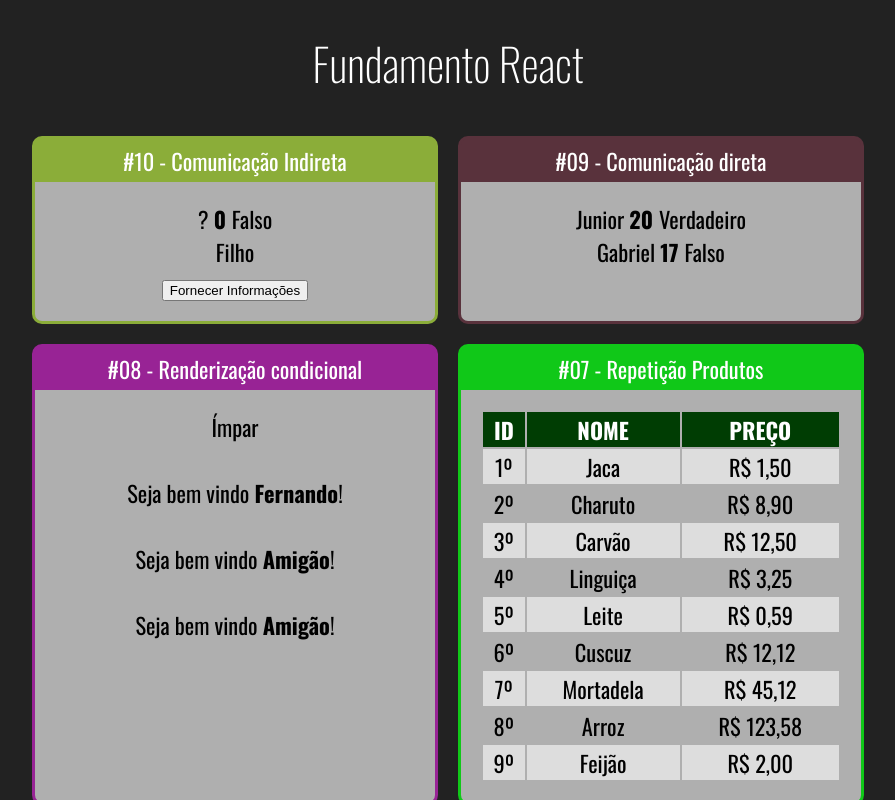
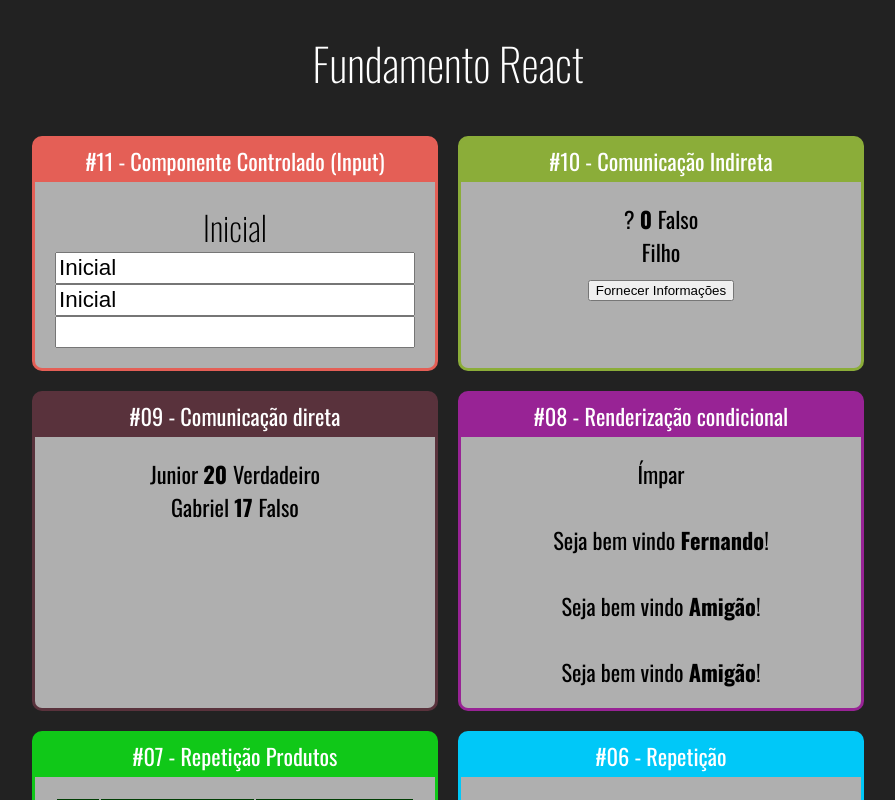
Before and after one commit to tindao02/fundamentos-react, a React (Create React App) app: page / in a window 1280 px wide. Shown: the top 800 px of the page, without its empty margins (192-1087 px from the left). Built offline with nearby package versions, Linux system fonts and the light colour scheme.

Commit message:
Componente controlado input

```diff
--- a/src/App.jsx
+++ b/src/App.jsx
@@ -15,6 +15,7 @@
 import UsuarioInfo from './components/condicional/UsuarioInfo'
 import DiretaPai from './components/comunicacao/DiretaPai'
 import IndiretaPai from './components/comunicacao/IndiretaPai'
+import Input from './components/formulario/input'
 
 export default () =>
 (
@@ -22,6 +23,10 @@
         <h1>Fundamento React</h1>
 
         <div className='Cards'>
+
+            <Card titulo="#11 - Componente Controlado (Input)" color='#E45F56'>
+                <Input/>
+            </Card>
 
             <Card titulo="#10 - Comunicação Indireta" color='#8BAD39'>
                 <IndiretaPai/>
--- /dev/null
+++ b/src/components/formulario/Input.css
@@ -0,0 +1,4 @@
+.Input input
+{
+    font-size: 1.4rem;
+}
--- /dev/null
+++ b/src/components/formulario/input.jsx
@@ -0,0 +1,27 @@
+import React, { useState } from 'react';
+
+import './Input.css'
+
+export default (props) =>
+{
+    const [valor, setValor] = useState('Inicial');
+
+    function quandoMudar(e)
+    {
+        setValor(e.target.value);
+    }
+
+    return(
+        <div className='Input'>
+            <h2>{valor}</h2>
+            <div style={{
+                display: 'flex',
+                flexDirection: 'column'
+            }}>
+                <input value={valor} onChange={quandoMudar}/>
+                <input value={valor} readOnly/>
+                <input value={undefined}/>
+            </div>
+        </div>
+    );
+}
```
